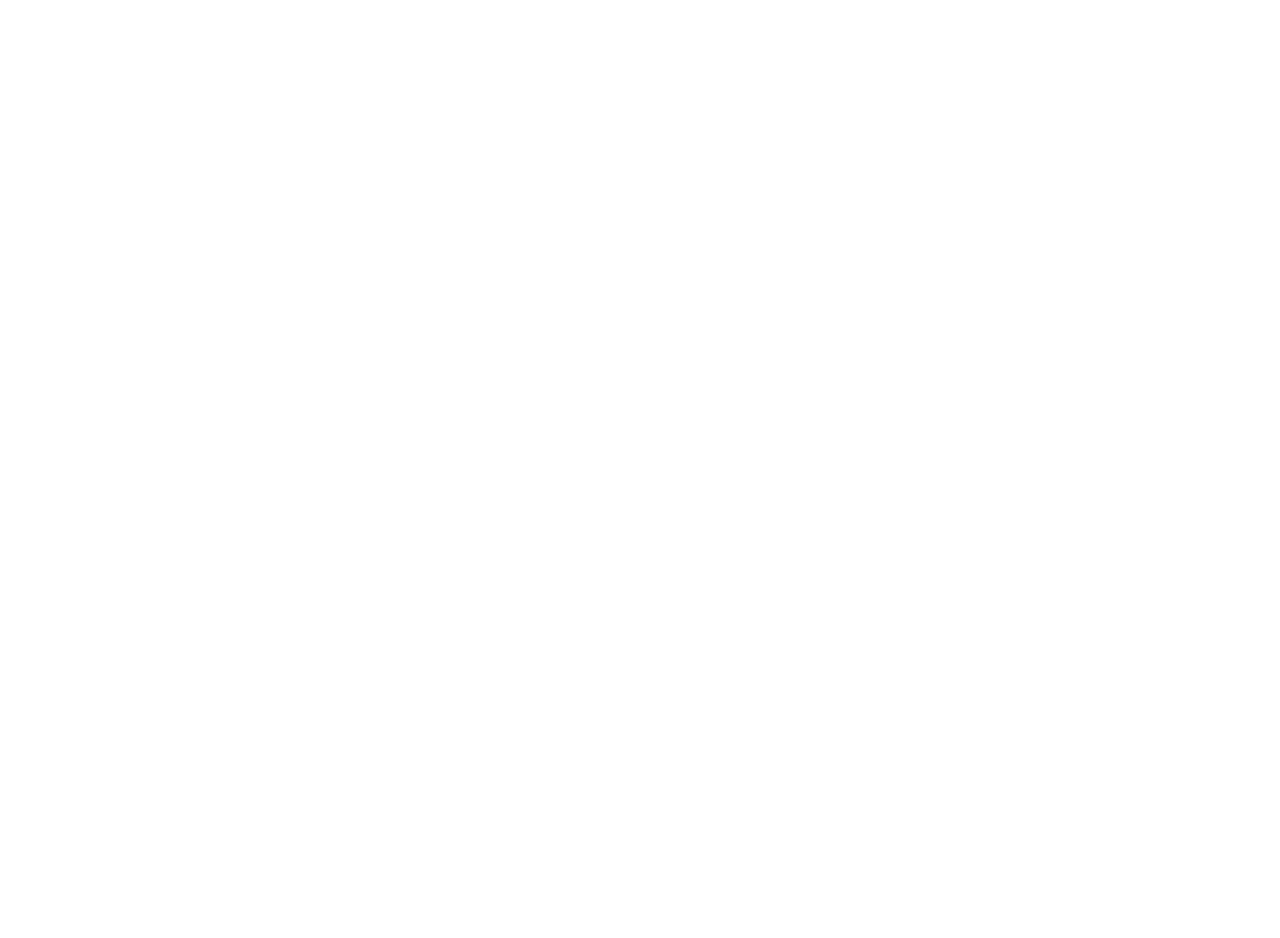
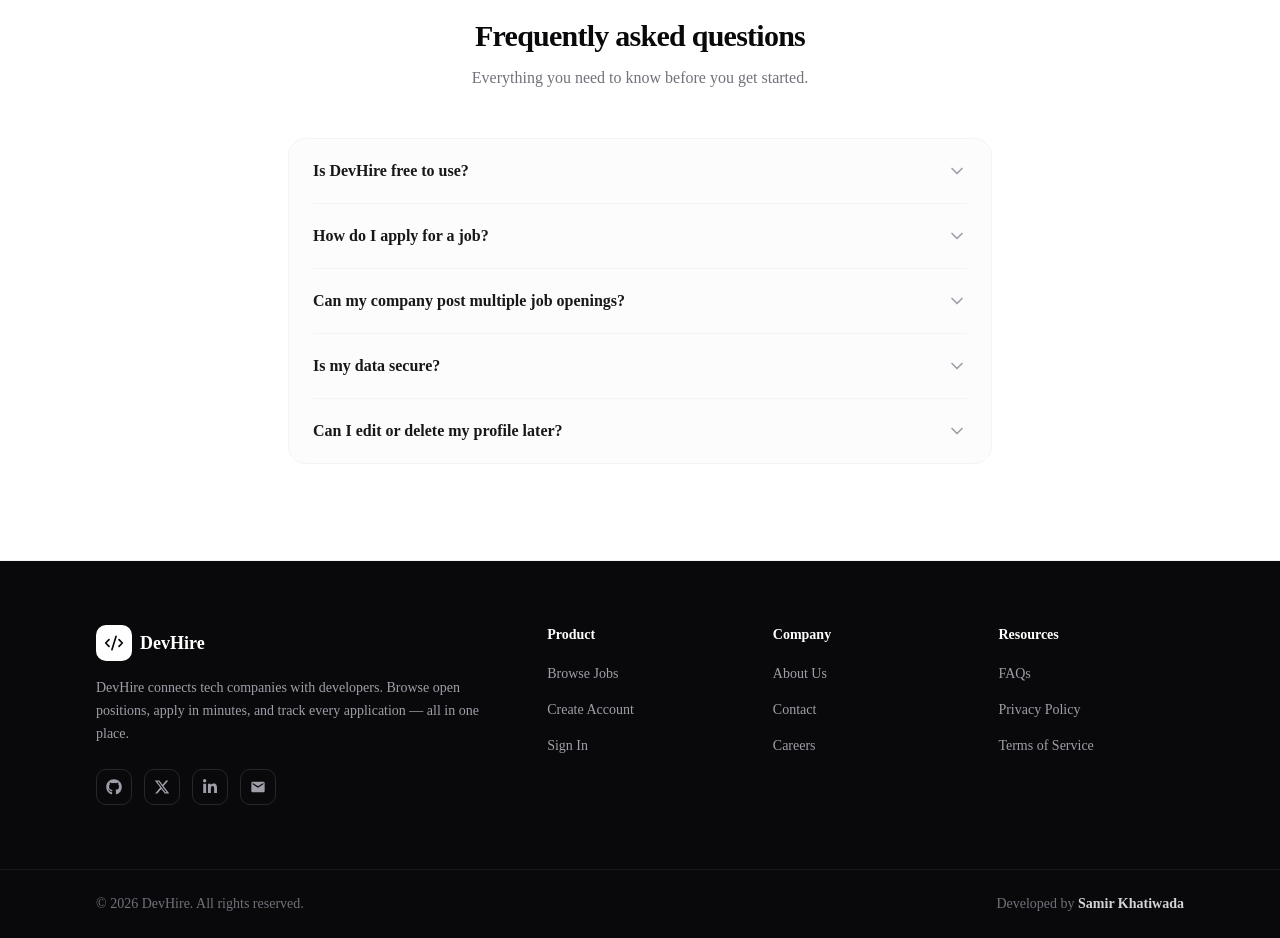
Before and after one commit to sameer9860/Dev-Hire, a Next.js app in the folder frontend/: page / in a window 1280 px wide. Shown: the part 2080-3018 px from the top of the page. Before the commit the page ends 2086 px from the top, so only its background shows below. Built offline with nearby package versions, Linux system fonts and the light colour scheme; no server answers.

Commit message:
feat : add lucide react git twitter and linkedin react logos

```diff
--- a/frontend/package.json
+++ b/frontend/package.json
@@ -20,6 +20,7 @@
     "react": "19.2.4",
     "react-dom": "19.2.4",
     "react-hook-form": "^7.76.0",
+    "react-icons": "^5.7.0",
     "shadcn": "^4.7.0",
     "sonner": "^2.0.7",
     "tailwind-merge": "^3.6.0",
--- a/frontend/src/app/page.tsx
+++ b/frontend/src/app/page.tsx
@@ -4,6 +4,8 @@
 import Image from 'next/image';
 import Link from 'next/link';
 import { useMe } from '@/hooks/useAuth';
+import { FaGithub, FaXTwitter, FaLinkedinIn } from 'react-icons/fa6';
+import { MdEmail } from 'react-icons/md';
 import {
   Briefcase,
   Users,
@@ -12,8 +14,9 @@
   ArrowRight,
   CheckCircle,
   LayoutDashboard,
+  ChevronDown,
+  Code2,
 } from 'lucide-react';
-
 
 const FEATURES = [
   {
@@ -48,6 +51,90 @@
   'Public developer profiles for your portfolio',
   'Company candidate management dashboard',
 ];
+
+const FAQS = [
+  {
+    question: 'Is DevHire free to use?',
+    answer:
+      'Yes. Creating a developer account and applying to jobs is completely free. Companies can post jobs and manage applicants without any hidden fees.',
+  },
+  {
+    question: 'How do I apply for a job?',
+    answer:
+      'Create a developer profile with your resume URL and cover letter, then apply to any listing in seconds. You can track the status of every application from your dashboard.',
+  },
+  {
+    question: 'Can my company post multiple job openings?',
+    answer:
+      'Absolutely. Once you register as a company, you get access to a dashboard where you can post unlimited job listings, review applicants, and update candidate status in one place.',
+  },
+  {
+    question: 'Is my data secure?',
+    answer:
+      'Yes. DevHire uses role-based, JWT-secured authentication to keep developer and company accounts separate and protected.',
+  },
+  {
+    question: 'Can I edit or delete my profile later?',
+    answer:
+      'Yes, you can update your profile details, resume link, and preferences at any time from your account settings.',
+  },
+];
+
+const SOCIAL_LINKS = [
+  { icon: FaGithub, label: 'GitHub', href: 'https://github.com/samirkhatiwada' },
+  { icon: FaXTwitter, label: 'Twitter / X', href: 'https://twitter.com/' },
+  { icon: FaLinkedinIn, label: 'LinkedIn', href: 'https://linkedin.com/' },
+  { icon: MdEmail, label: 'Email', href: 'mailto:hello@devhire.com' },
+];
+
+const FOOTER_LINKS = {
+  Product: [
+    { label: 'Browse Jobs', href: '/jobs' },
+    { label: 'Create Account', href: '/register' },
+    { label: 'Sign In', href: '/login' },
+  ],
+  Company: [
+    { label: 'About Us', href: '/about' },
+    { label: 'Contact', href: '/contact' },
+    { label: 'Careers', href: '/careers' },
+  ],
+  Resources: [
+    { label: 'FAQs', href: '#faqs' },
+    { label: 'Privacy Policy', href: '/privacy' },
+    { label: 'Terms of Service', href: '/terms' },
+  ],
+};
+
+function FaqItem({ question, answer }: { question: string; answer: string }) {
+  const [open, setOpen] = useState(false);
+
+  return (
+    <div className="border-b border-zinc-100 last:border-b-0">
+      <button
+        type="button"
+        onClick={() => setOpen((prev) => !prev)}
+        className="flex w-full items-center justify-between gap-4 py-5 text-left"
+        aria-expanded={open}
+      >
+        <span className="text-base font-semibold text-zinc-900">{question}</span>
+        <ChevronDown
+          className={`h-5 w-5 flex-shrink-0 text-zinc-400 transition-transform duration-200 ${
+            open ? 'rotate-180' : ''
+          }`}
+        />
+      </button>
+      <div
+        className={`grid overflow-hidden transition-all duration-200 ease-in-out ${
+          open ? 'grid-rows-[1fr] opacity-100' : 'grid-rows-[0fr] opacity-0'
+        }`}
+      >
+        <div className="overflow-hidden">
+          <p className="pb-5 pr-8 text-sm leading-relaxed text-zinc-500">{answer}</p>
+        </div>
+      </div>
+    </div>
+  );
+}
 
 export default function HomePage() {
   const { data: user, isLoading } = useMe();
@@ -252,11 +339,96 @@
         </div>
       </section>
 
+      {/* FAQs */}
+      <section id="faqs" className="border-t border-zinc-100 bg-white py-24">
+        <div className="mx-auto max-w-3xl px-4 sm:px-6 lg:px-8">
+          <div className="mb-12 text-center">
+            <h2 className="mb-3 text-3xl font-bold tracking-tight text-zinc-950">
+              Frequently asked questions
+            </h2>
+            <p className="text-zinc-500">Everything you need to know before you get started.</p>
+          </div>
+
+          <div className="rounded-2xl border border-zinc-100 bg-zinc-50/50 px-6">
+            {FAQS.map((faq) => (
+              <FaqItem key={faq.question} question={faq.question} answer={faq.answer} />
+            ))}
+          </div>
+        </div>
+      </section>
+
       {/* Footer */}
-      <footer className="border-t border-zinc-100 py-8">
-        <p className="text-center text-sm font-bold text-zinc-800">
-          © {new Date().getFullYear()} Samir Khatiwada. All rights reserved.
-        </p>
+      <footer className="border-t border-zinc-100 bg-zinc-950">
+        <div className="mx-auto max-w-6xl px-4 py-16 sm:px-6 lg:px-8">
+          <div className="grid grid-cols-1 gap-10 sm:grid-cols-2 lg:grid-cols-5">
+            {/* Brand / About */}
+            <div className="lg:col-span-2">
+              <div className="mb-4 flex items-center gap-2">
+                <div className="flex h-9 w-9 items-center justify-center rounded-lg bg-white">
+                  <Code2 className="h-5 w-5 text-zinc-950" />
+                </div>
+                <span className="text-lg font-bold text-white">DevHire</span>
+              </div>
+              <p className="mb-6 max-w-sm text-sm leading-relaxed text-zinc-400">
+                DevHire connects tech companies with developers. Browse open positions, apply in
+                minutes, and track every application — all in one place.
+              </p>
+              <div className="flex items-center gap-3">
+                {SOCIAL_LINKS.map(({ icon: Icon, label, href }) => (
+                  <a
+                    key={label}
+                    href={href}
+                    target="_blank"
+                    rel="noopener noreferrer"
+                    aria-label={label}
+                    className="flex h-9 w-9 items-center justify-center rounded-lg border border-zinc-800 text-zinc-400 transition-colors hover:border-zinc-600 hover:text-white"
+                  >
+                    <Icon className="h-4 w-4" />
+                  </a>
+                ))}
+              </div>
+            </div>
+
+            {/* Link columns */}
+            {Object.entries(FOOTER_LINKS).map(([heading, links]) => (
+              <div key={heading}>
+                <h3 className="mb-4 text-sm font-semibold text-white">{heading}</h3>
+                <ul className="space-y-3">
+                  {links.map((link) => (
+                    <li key={link.label}>
+                      <Link
+                        href={link.href}
+                        className="text-sm text-zinc-400 transition-colors hover:text-white"
+                      >
+                        {link.label}
+                      </Link>
+                    </li>
+                  ))}
+                </ul>
+              </div>
+            ))}
+          </div>
+        </div>
+
+        {/* Bottom bar */}
+        <div className="border-t border-zinc-900">
+          <div className="mx-auto flex max-w-6xl flex-col items-center justify-between gap-3 px-4 py-6 text-center sm:flex-row sm:px-6 sm:text-left lg:px-8">
+            <p className="text-sm text-zinc-500">
+              © {new Date().getFullYear()} DevHire. All rights reserved.
+            </p>
+            <p className="text-sm text-zinc-500">
+              Developed by{' '}
+              <a
+                href="https://github.com/samirkhatiwada"
+                target="_blank"
+                rel="noopener noreferrer"
+                className="font-semibold text-zinc-300 transition-colors hover:text-white"
+              >
+                Samir Khatiwada
+              </a>
+            </p>
+          </div>
+        </div>
       </footer>
     </div>
   );
```
Also changed, not shown: 2 other files (tests, documents, lock files or other folders).
